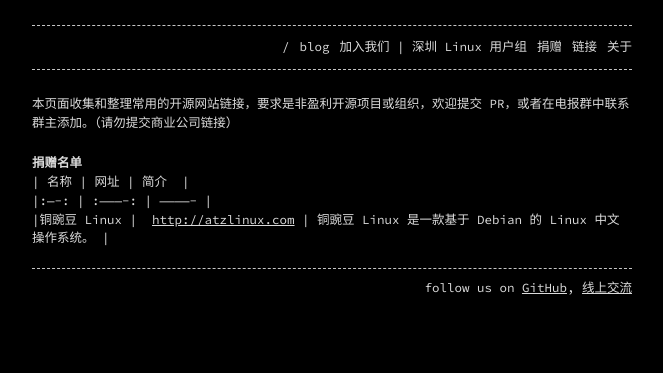
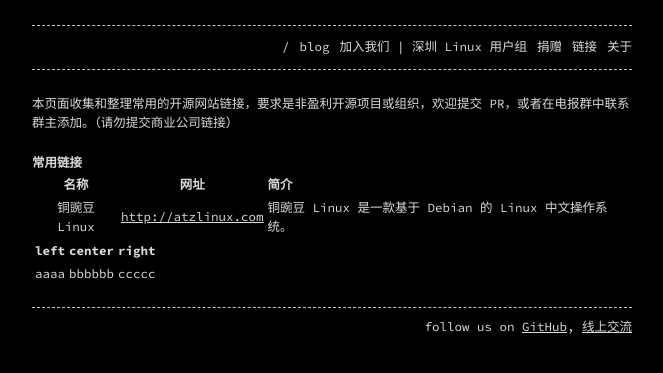
Before and after one commit to shenzhenlug/shenzhenlug.org, a Jekyll site: the page built from links.md, in a window 1280 px wide. Shown: the top 373 px of the page, without its empty margins (308-971 px from the left). Built offline with Jekyll 4.4.1, drawn with Linux system fonts in a browser that asks for light colours.

Commit message:
update table

```diff
--- a/links.md
+++ b/links.md
@@ -8,7 +8,12 @@ permalink: /links
 
 本页面收集和整理常用的开源网站链接，要求是非盈利开源项目或组织，欢迎提交 PR，或者在电报群中联系群主添加。（请勿提交商业公司链接）
 
-## 捐赠名单
+## 常用链接
+
 | 名称 | 网址 | 简介  |
 |:----: | :----------: | ------------- |
 |铜豌豆 Linux |	[http://atzlinux.com](http://atzlinux.com) | 铜豌豆 Linux 是一款基于 Debian 的 Linux 中文操作系统。 |
+
+| left | center | right |
+| :--- | :----: | ----: |
+| aaaa | bbbbbb | ccccc |
```
